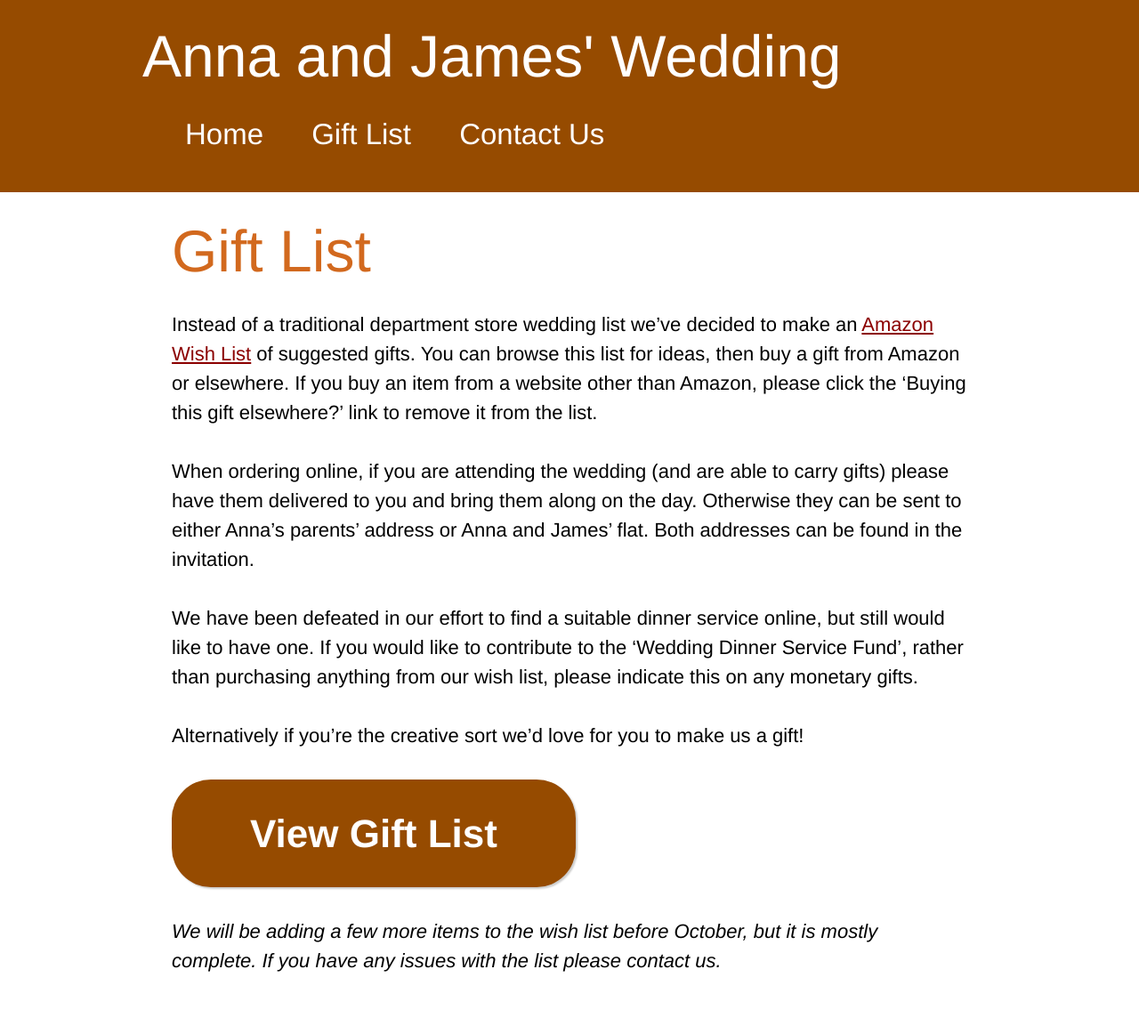
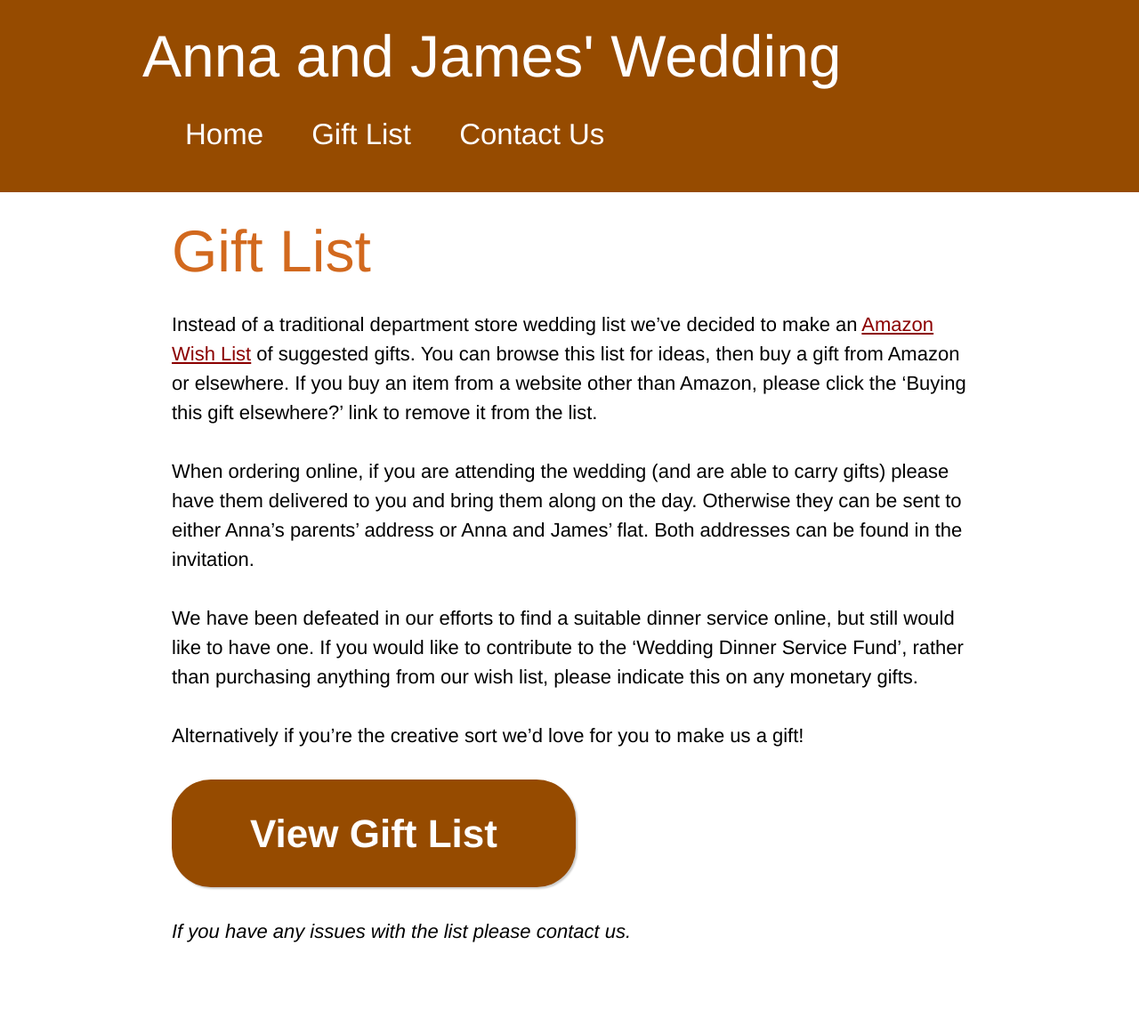
Before and after one commit to rightsaidjames/wedding, a Jekyll site: the page built from giftlist.md, in a window 1280 px wide. Shown: the whole page at 89% size. Built offline with Jekyll 4.4.1, drawn with Linux system fonts in a browser that asks for light colours; after the commit the page ends 1129 px from its top, so only the background shows below that.

Commit message:
Update giftlist.md

```diff
--- a/giftlist.md
+++ b/giftlist.md
@@ -7,10 +7,10 @@ Instead of a traditional department store wedding list we've decided to make an
 
 When ordering online, if you are attending the wedding (and are able to carry gifts) please have them delivered to you and bring them along on the day. Otherwise they can be sent to either Anna's parents' address or Anna and James' flat. Both addresses can be found in the invitation.
 
-We have been defeated in our effort to find a suitable dinner service online, but still would like to have one. If you would like to contribute to the 'Wedding Dinner Service Fund', rather than purchasing anything from our wish list, please indicate this on any monetary gifts.
+We have been defeated in our efforts to find a suitable dinner service online, but still would like to have one. If you would like to contribute to the 'Wedding Dinner Service Fund', rather than purchasing anything from our wish list, please indicate this on any monetary gifts.
 
 Alternatively if you're the creative sort we'd love for you to make us a gift!
 
 <a href="http://www.amazon.co.uk/gp/registry/wishlist/GJLCRFRZ7WPB/" target="_blank" class="cta-button grow">View Gift List</a>
 
-*We will be adding a few more items to the wish list before October, but it is mostly complete. If you have any issues with the list please contact us.*
+*If you have any issues with the list please contact us.*
```
